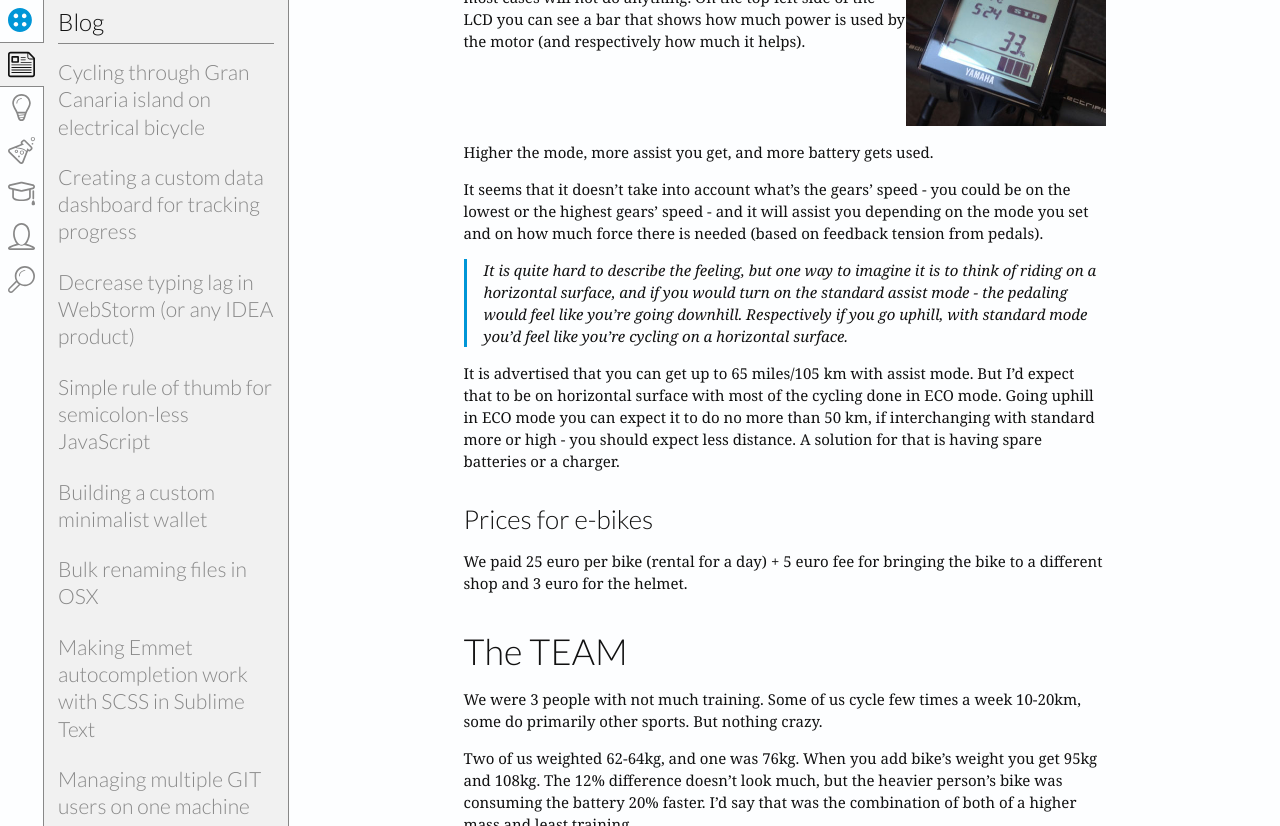
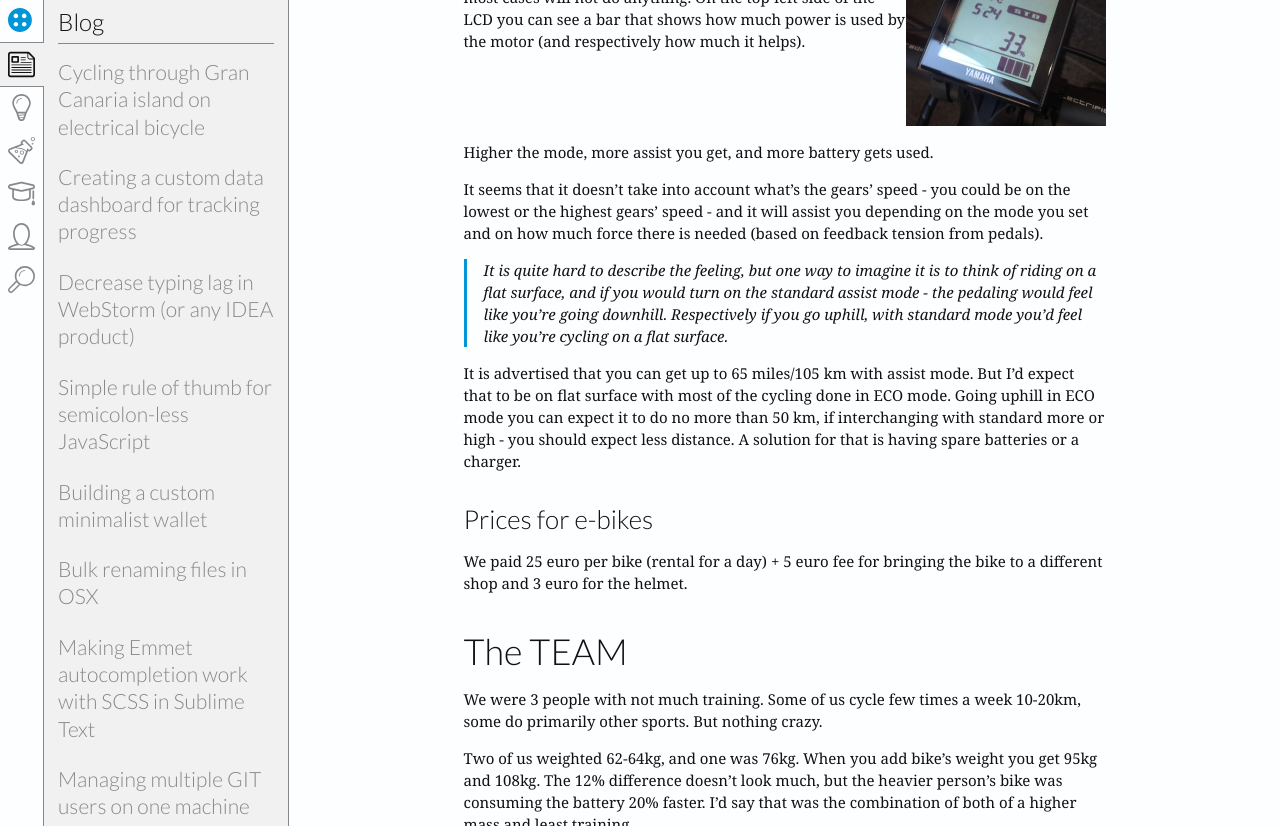
Before and after one commit to bumbu/bumbu.github.io, a Jekyll site: the page built from _posts/2017-01-29-cycling-through-gran-canaria-island-on-electrical-bicycle.md, in a window 1280 px wide and 900 px high, scrolled down 1756 px, cut to the strip 0-826 px from the top of the window. Built offline with Jekyll 4.4.1, drawn with Linux system fonts in a browser that asks for light colours; some web fonts are replaced.

Commit message:
Replace horizontal with flat surface

```diff
--- a/_posts/2017-01-29-cycling-through-gran-canaria-island-on-electrical-bicycle.md
+++ b/_posts/2017-01-29-cycling-through-gran-canaria-island-on-electrical-bicycle.md
@@ -55,12 +55,12 @@ lowest or the highest gears' speed - and it will assist you depending on the mod
 and on how much force there is needed (based on feedback tension from pedals).
 
 > It is quite hard to describe the feeling, but one way to imagine it is to think of riding
-on a horizontal surface, and if you would turn on the standard assist mode - the pedaling would
+on a flat surface, and if you would turn on the standard assist mode - the pedaling would
 feel like you're going downhill. Respectively if you go uphill, with standard mode you'd
-feel like you're cycling on a horizontal surface.
+feel like you're cycling on a flat surface.
 
 It is advertised that you can get up to 65 miles/105 km with assist mode. But I'd expect that to
-be on horizontal surface with most of the cycling done in ECO mode. Going uphill in ECO mode
+be on flat surface with most of the cycling done in ECO mode. Going uphill in ECO mode
 you can expect it to do no more than 50 km, if interchanging with standard more or high - you
 should expect less distance. A solution for that is having spare batteries or a charger.
 
```
